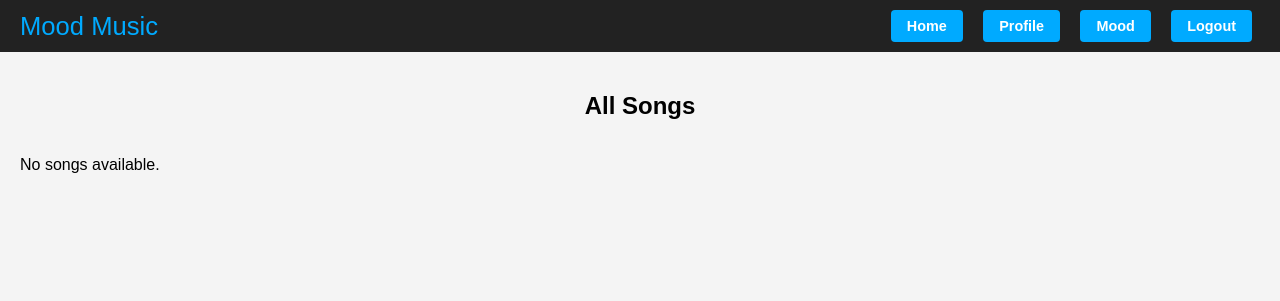
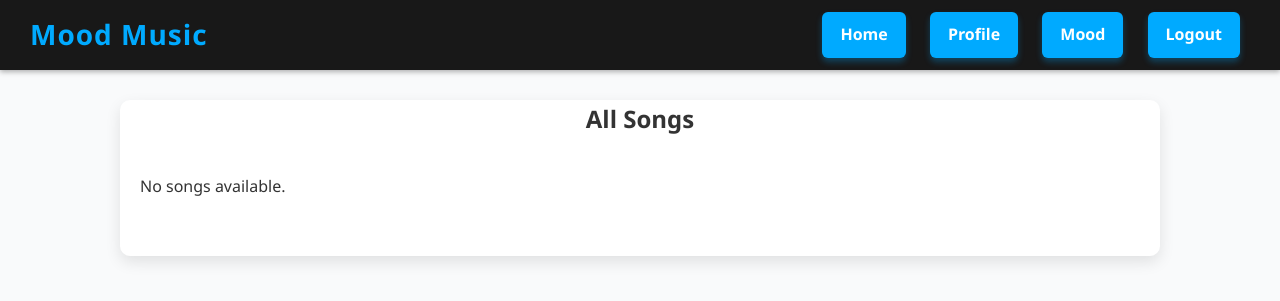
Before and after one commit to Omkar4112/mood-music-suggestion, a Django app: page / in a window 1280 px wide. Shown: the top 301 px of the page. Run offline with Django 5.2, Linux system fonts and the light colour scheme; the visitor is signed in with stand-in values (Sample User, id 1); data that the repository does not hold is empty.

Commit message:
Updated design layout and styles

```diff
--- a/core/static/css/styles.css
+++ b/core/static/css/styles.css
@@ -1,50 +1,60 @@
 body {
-    font-family: Arial, sans-serif;
+    font-family: 'Segoe UI', Tahoma, Geneva, Verdana, sans-serif;
     margin: 0;
     padding: 0;
-    background: #f4f4f4;
+    background: #f9fafb; /* Lighter, cleaner background */
+    color: #333;
+    line-height: 1.6;
 }
 
 header {
-    background: #222;            /* Darker than before for better contrast */
+    background: #181818; /* Even darker for crisp contrast */
     color: #fff;
-    padding: 10px 0;
+    padding: 12px 30px;
     display: flex;
     align-items: center;
     justify-content: space-between;
-    padding: 10px 20px;
+    box-shadow: 0 2px 5px rgba(0,0,0,0.3);
+    position: sticky;
+    top: 0;
+    z-index: 1000;
 }
 
 header h1 {
     margin: 0;
-    font-weight: normal;
-    color: #00aaff;              /* Bright accent color for the title */
-    font-size: 1.6rem;
+    font-weight: 600;
+    color: #00aaff; /* Bright accent */
+    font-size: 1.75rem;
+    letter-spacing: 1px;
 }
 
 nav a {
     display: inline-block;
-    margin: 0 8px;
-    padding: 8px 16px;
-    background-color: #00aaff;  /* Accent blue matching header title */
-    color: white;
+    margin: 0 10px;
+    padding: 10px 18px;
+    background-color: #00aaff;
+    color: #fff;
     text-decoration: none;
-    border-radius: 4px;
-    transition: background-color 0.3s ease;
-    font-weight: 600;
-    font-size: 0.9rem;
+    border-radius: 6px;
+    font-weight: 700;
+    font-size: 1rem;
+    box-shadow: 0 4px 6px rgba(0, 170, 255, 0.3);
+    transition: background-color 0.3s ease, box-shadow 0.3s ease;
 }
 
-nav a:hover {
-    background-color: #0077cc;  /* Slightly darker blue on hover */
-    color: white;
-}
-
+nav a:hover,
 nav a:focus {
+    background-color: #0077cc;
+    color: #fff;
     outline: none;
-    box-shadow: 0 0 0 3px rgba(0,170,255,0.5); /* Light blue shadow */
+    box-shadow: 0 0 8px 3px rgba(0, 119, 204, 0.7);
 }
 
 main {
-    padding: 20px;
+    max-width: 1000px;
+    margin: 30px auto;
+    padding: 0 20px 40px 20px;
+    background: #fff;
+    border-radius: 10px;
+    box-shadow: 0 6px 15px rgba(0, 0, 0, 0.1);
 }
```
Also changed, not shown: core/templates/core/suggest.html (+29 -116 lines).
